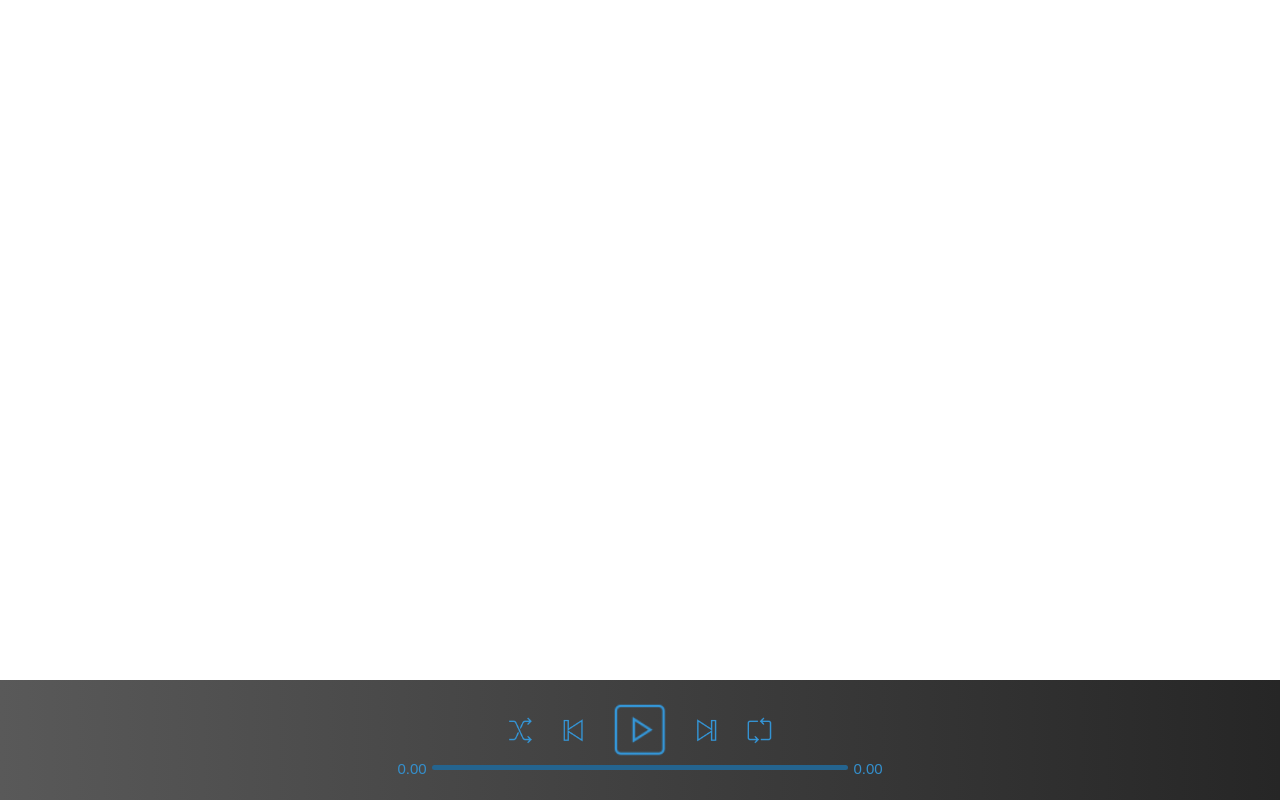
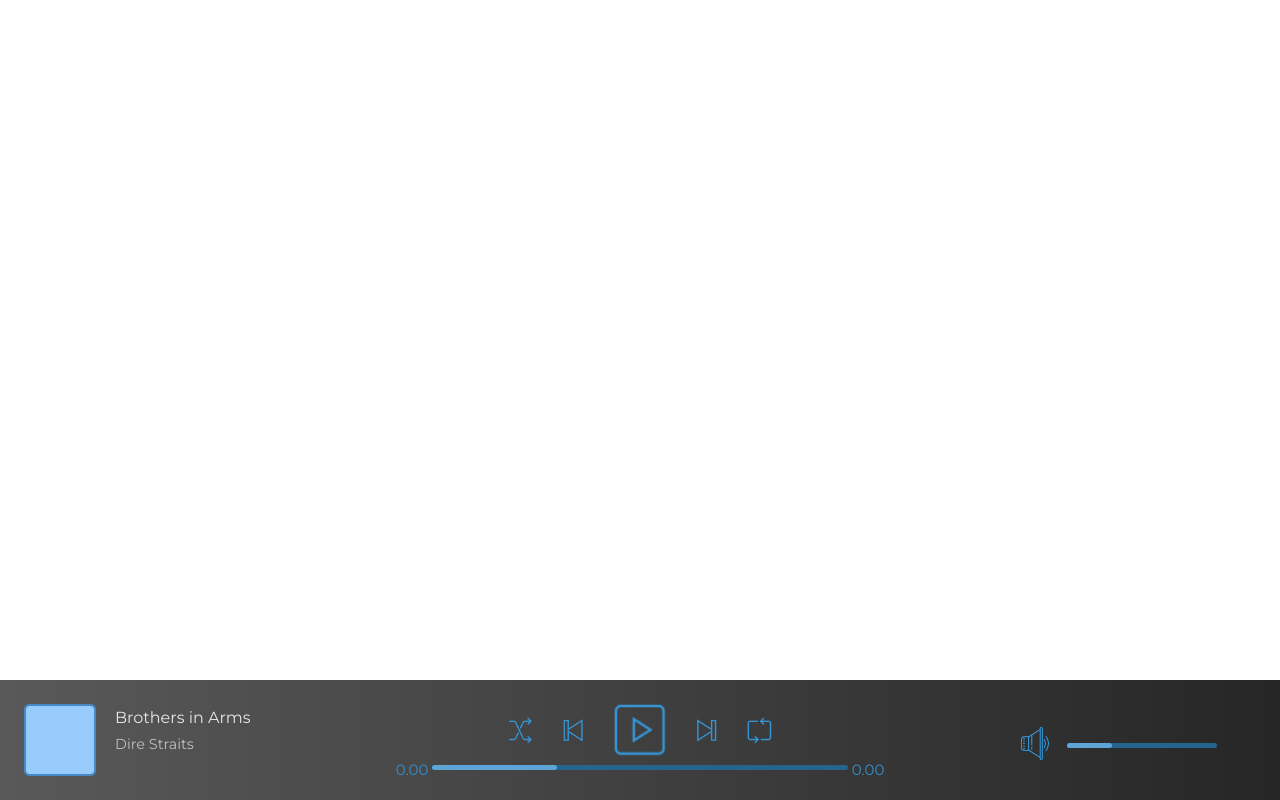
Before and after one commit to BarDevEk/Bandoo, a PHP site: page / in a window 1280 px wide. Run offline with PHP 8.4, Linux system fonts and the light colour scheme; the visitor is signed in with stand-in values (Sample User, id 1).

Commit message:
artists avatar, song and artist name and volume

```diff
--- a/assets/css/style.css
+++ b/assets/css/style.css
@@ -5,10 +5,10 @@
 	padding: 0;
 	cursor: default;
 	font-family: 'Montserrat', sans-serif;
+	color:#e6e6e6;
 }
 
-html{
-	height: 100%;
+html, body{
 	height: 100%;
 	width: 100%;
 }
@@ -35,6 +35,11 @@ html{
 	min-width: 200px;
 }
 
+#nowPlayingRight{
+	position: relative;
+	top: 27px;
+}
+
 #nowPlayingCenter{
 	width: 40%;
 	max-width: 700px;
@@ -45,6 +50,7 @@ html{
 
 #nowPlayingBar .content{
 	width: 100%;
+	height: 80px;
 }
 
 .musicButtons{
@@ -100,10 +106,43 @@ html{
 .progress{
 	background-color: #5ca5d6;
 	height: 5px;
-	width: 0%;
+	width: 30%;
 	border-radius: 5px;
 }
 
 .playBarContainer .progressBar{
 	margin-top: 5px;
 }
+
+.albumLink img{
+	height: 100%;
+	max-width: 80px;
+	margin-right: 15px;
+	float: left;
+	background-size: cover;
+}
+
+#nowPlayingLeft .trackInfo{
+	display: table;
+}
+
+#nowPlayingLeft .trackInfo .trackName{
+	display: inline-block;
+	margin: 8px 0;
+	width: 100%;
+}
+
+#nowPlayingLeft .trackInfo .artistName span{
+	font-size: 0.9em;
+	color: #bfbfbf;
+}
+
+.volumeBar{
+	width: 250px;
+	position: absolute;
+	right:0;
+}
+
+.volumeBar .progressBar{
+	width: 150px;
+}
--- a/index.php
+++ b/index.php
@@ -19,13 +19,29 @@
 	<meta charset="UTF-8">
 	<title>Welcome to Bandoo</title>
 	<link rel="stylesheet" href="assets/css/style.css">
+	<link href="https://fonts.googleapis.com/css?family=Montserrat:400,700,900&amp;subset=latin-ext" rel="stylesheet">
 </head>
 <body>
 
 	<div id="playBarContainer">
 
 		<div id="nowPlayingBar">
-			<div id="nowPlayingLeft"></div>
+			<div id="nowPlayingLeft">
+				<div class="content">
+					<span class="albumLink">
+						<img src="assets/images/album.png" alt="album">
+					</span>
+
+					<div class="trackInfo">
+						<span class="trackName">
+							<span>Brothers in Arms</span>
+						</span>
+						<span class="artistName">
+							<span>Dire Straits</span>
+						</span>
+					</div>
+				</div>
+			</div>
 			<div id="nowPlayingCenter">
 				<div class="content playerControls">
 					<div class="musicButtons">
@@ -63,7 +79,18 @@
 
 				</div> <!-- <div class="content playerControls"> -->
 			</div> <!-- <div id="nowPlayingCenter"> -->
-			<div id="nowPlayingRight"></div>
+			<div id="nowPlayingRight">
+				<div class="volumeBar">
+					<button class=" controlButton volume" title="volume">
+						<img src="assets/images/icons/volume.png" alt="volume">
+					</button>
+					<div class="progressBar">
+						<div class="progressBarBg">
+							<div class="progress"></div>
+						</div>
+					</div>
+				</div>
+			</div>
 		</div>
 
 	</div> <!-- <div id="playBarContainer"> -->
```
Also changed, not shown: assets/css/reg.css (+1 -6 lines), assets/images/album.png (added), assets/images/icons/volume.png (added).
